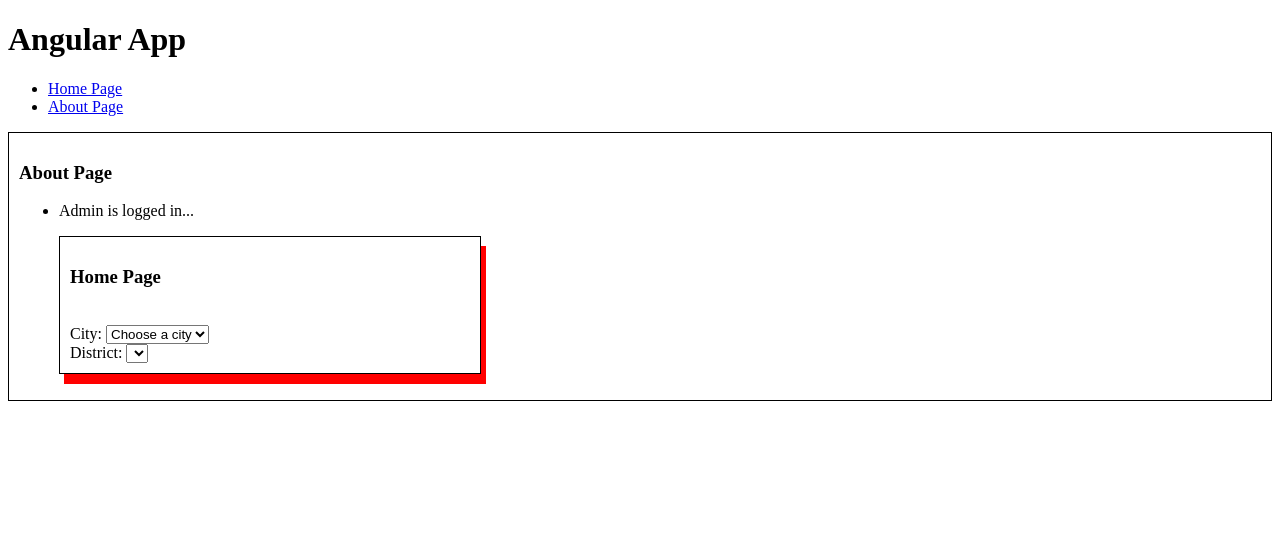
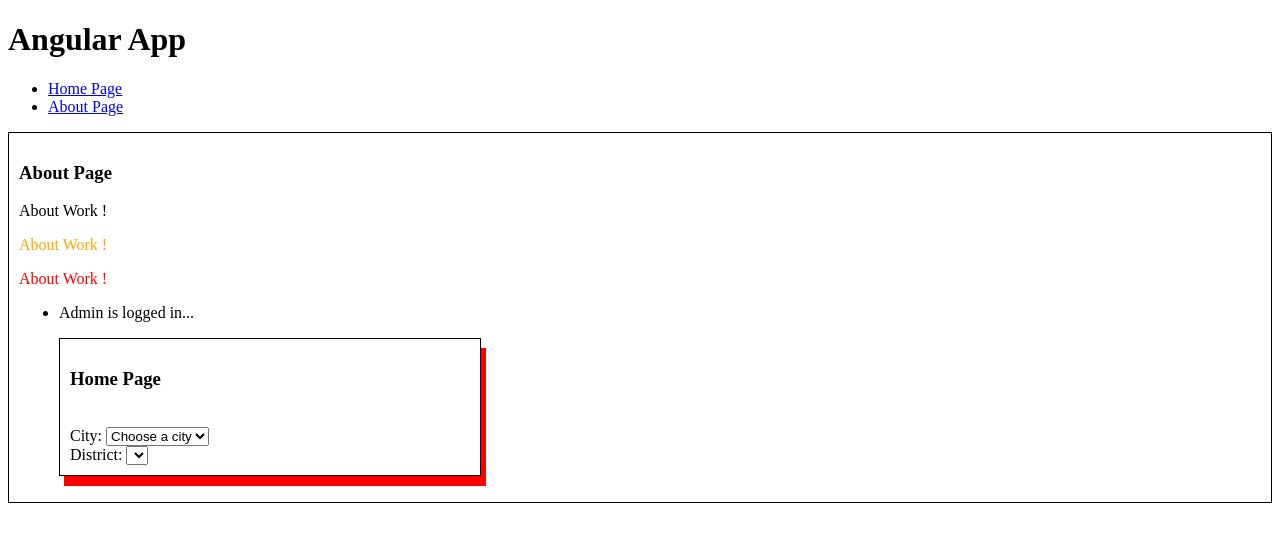
Before and after one commit to cuoigl/Angular-app, an Angular app: page /about in a window 1280 px wide. Shown: the top 542 px of the page. Built offline with nearby package versions, Linux system fonts and the light colour scheme.

Commit message:
Directive

```diff
--- a/src/app/about/about.component.html
+++ b/src/app/about/about.component.html
@@ -1,5 +1,8 @@
 <div class="test">
     <h3>About Page</h3>
+    <p appHighLight>About Work !</p>
+    <p [appHighLight]="myColor">About Work !</p>
+    <p [appHighLight]="'red'">About Work !</p>
 
     <ul [ngSwitch]="loginType">
         <li *ngSwitchCase="'user'">
--- a/src/app/about/about.component.ts
+++ b/src/app/about/about.component.ts
@@ -7,6 +7,7 @@ import { Component, OnInit } from '@angular/core';
 })
 export class AboutComponent implements OnInit {
   public loginType = 'admin';
+  public myColor = 'orange';
 
   constructor() {}
 
--- a/src/app/app.module.ts
+++ b/src/app/app.module.ts
@@ -9,6 +9,7 @@ import { AboutComponent } from './about/about.component';
 import { OnsalePipe } from './pipe/onsale.pipe';
 
 import { PageNotFoundComponent } from './page-not-found/page-not-found.component';
+import { HighLightDirective } from './directives/high-light.directive';
 
 @NgModule({
   declarations: [
@@ -16,7 +17,8 @@ import { PageNotFoundComponent } from './page-not-found/page-not-found.component
     HomeComponent,
     AboutComponent,
     OnsalePipe,
-    PageNotFoundComponent
+    PageNotFoundComponent,
+    HighLightDirective
   ],
   imports: [
     BrowserModule,
--- /dev/null
+++ b/src/app/directives/high-light.directive.ts
@@ -0,0 +1,15 @@
+import { Directive, ElementRef, Input } from '@angular/core';
+
+@Directive({
+  selector: '[appHighLight]'
+})
+export class HighLightDirective {
+  @Input() appHighLight = 'blue';
+
+  constructor(private el: ElementRef) {}
+
+  ngOnInit(): void {
+    console.log('HighLightDirective', this.appHighLight);
+    this.el.nativeElement.style.color = this.appHighLight;
+  }
+}
```
Also changed, not shown: 1 other file (tests, documents, lock files or other folders).
